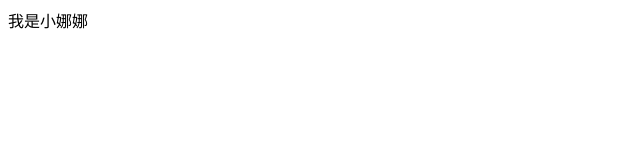
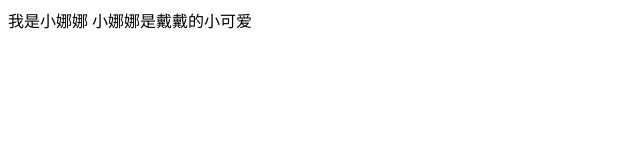
Before and after one commit to Leenaaaaa/text119, a plain HTML site: page index.html in a window 1280 px wide. Shown: the whole page, without its empty margins (0-640 px from the left). Drawn offline with Linux system fonts and the light colour scheme.

Commit message:
我添加了一行

```diff
--- a/index.html
+++ b/index.html
@@ -6,5 +6,6 @@
 </head>
 <body>
    我是小娜娜
+   小娜娜是戴戴的小可爱
 </body>
 </html>
```
